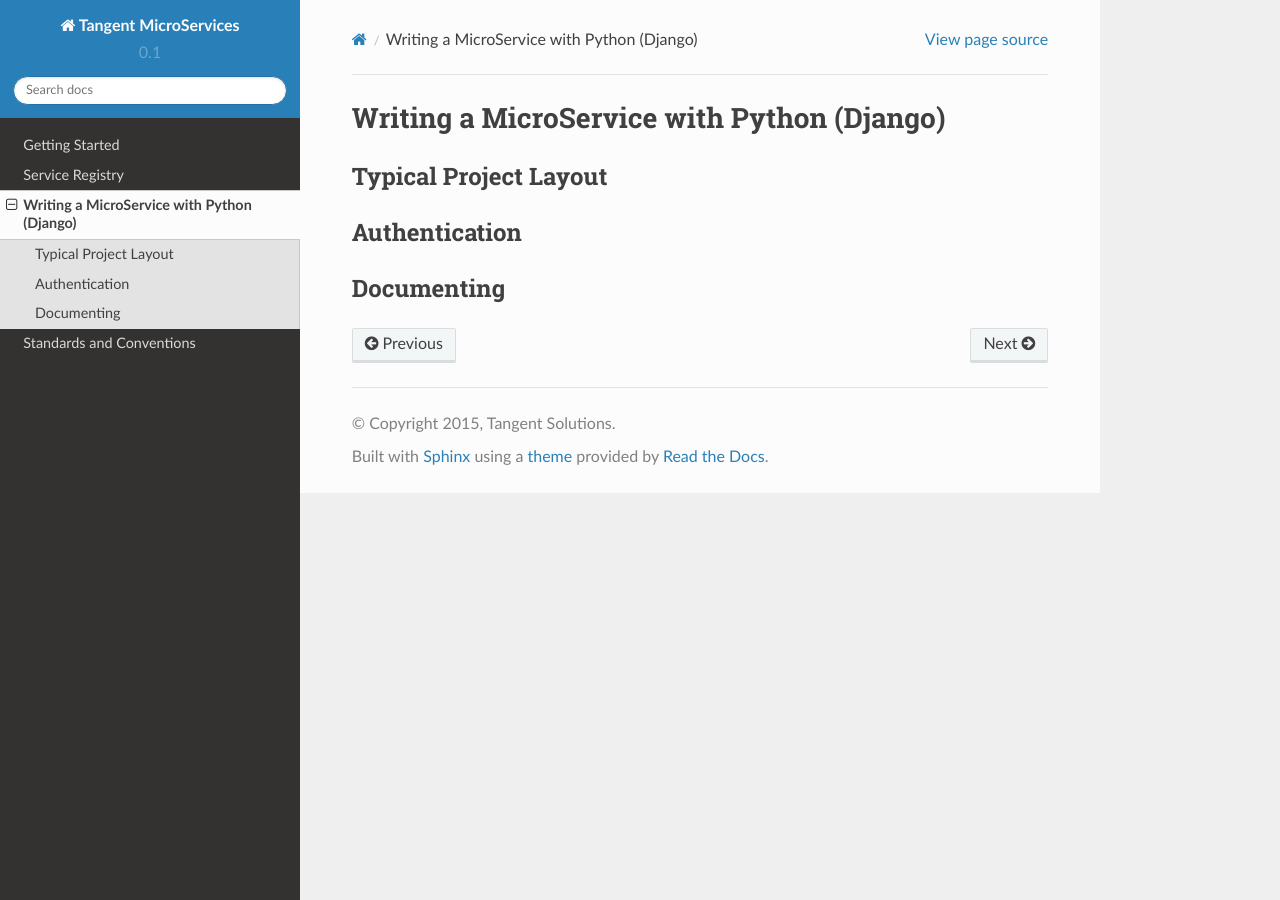
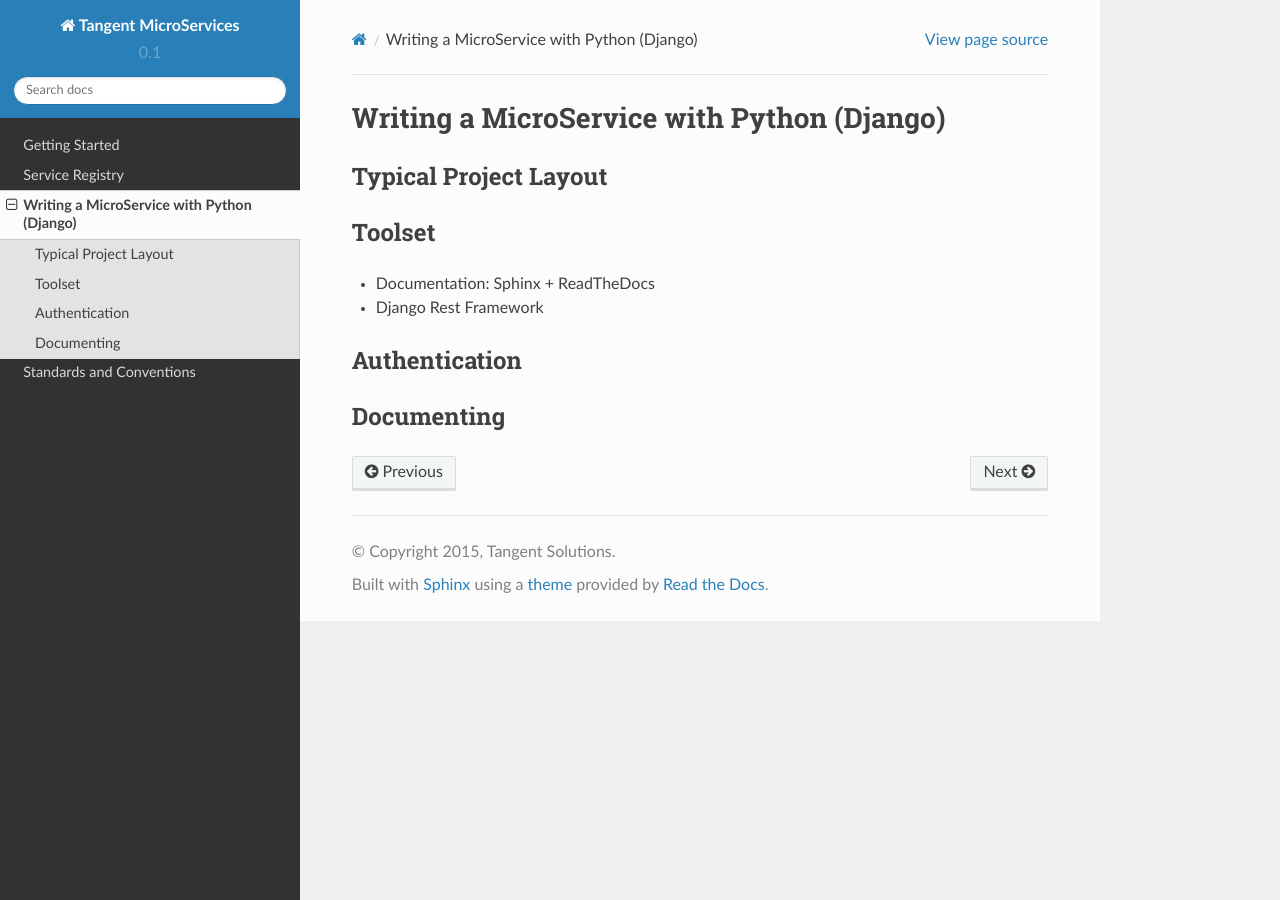
Before and after one commit to gmlp/MicroServicesDocumentation, a Sphinx documentation site: the page built from docs/source/contributing/python.rst, in a window 1280 px wide. Built offline with Sphinx 7.4.7 and the Read the Docs theme 2.0.0, drawn with Linux system fonts in a browser that asks for light colours.

Commit message:
Add toolset for python

```diff
--- a/docs/source/contributing/python.rst
+++ b/docs/source/contributing/python.rst
@@ -1,9 +1,14 @@
 Writing a MicroService with Python (Django)
 ===========================================
 
-
 Typical Project Layout
 -----------------------
+
+Toolset
+--------
+
+* Documentation: Sphinx + ReadTheDocs
+* Django Rest Framework
 
 Authentication
 --------------
```
